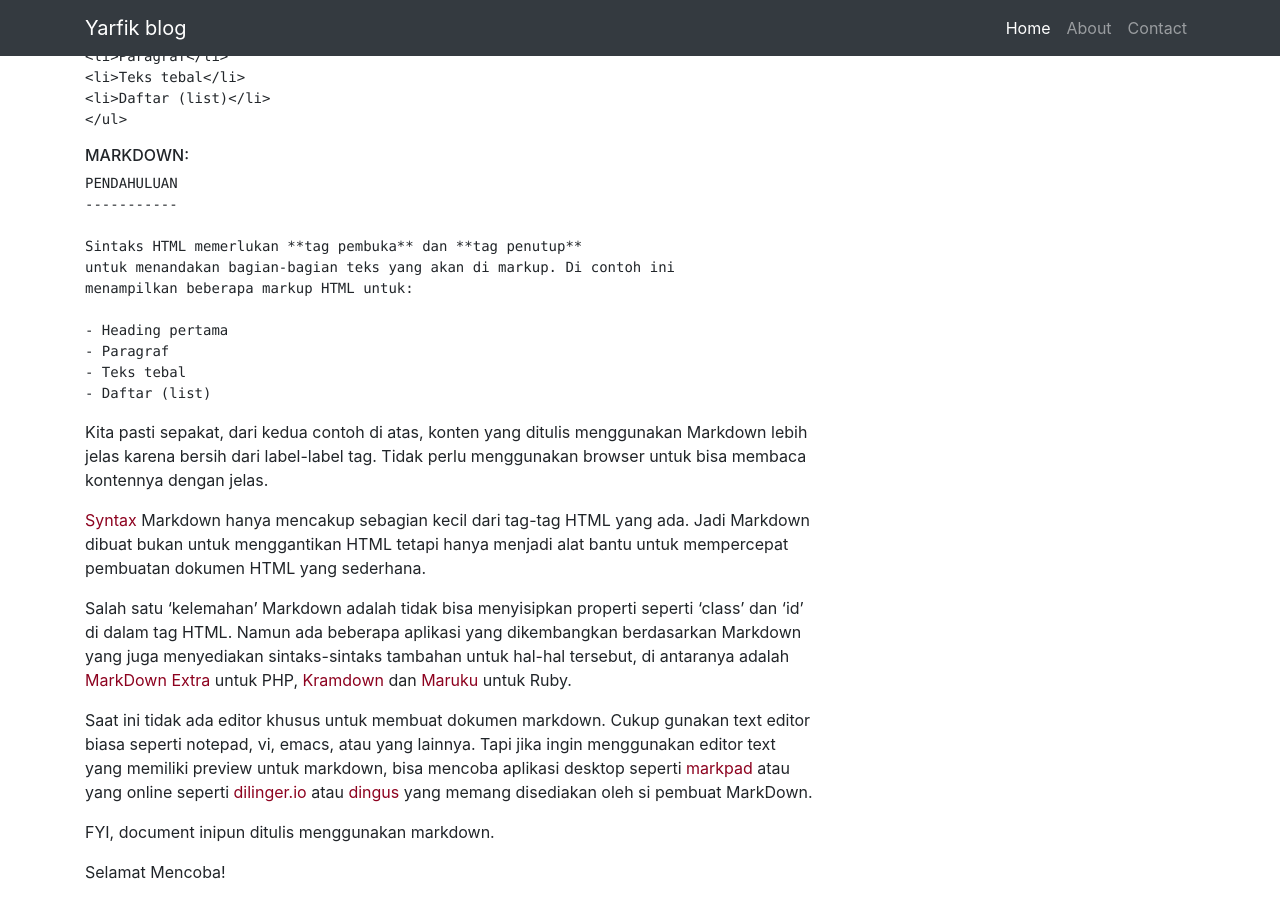
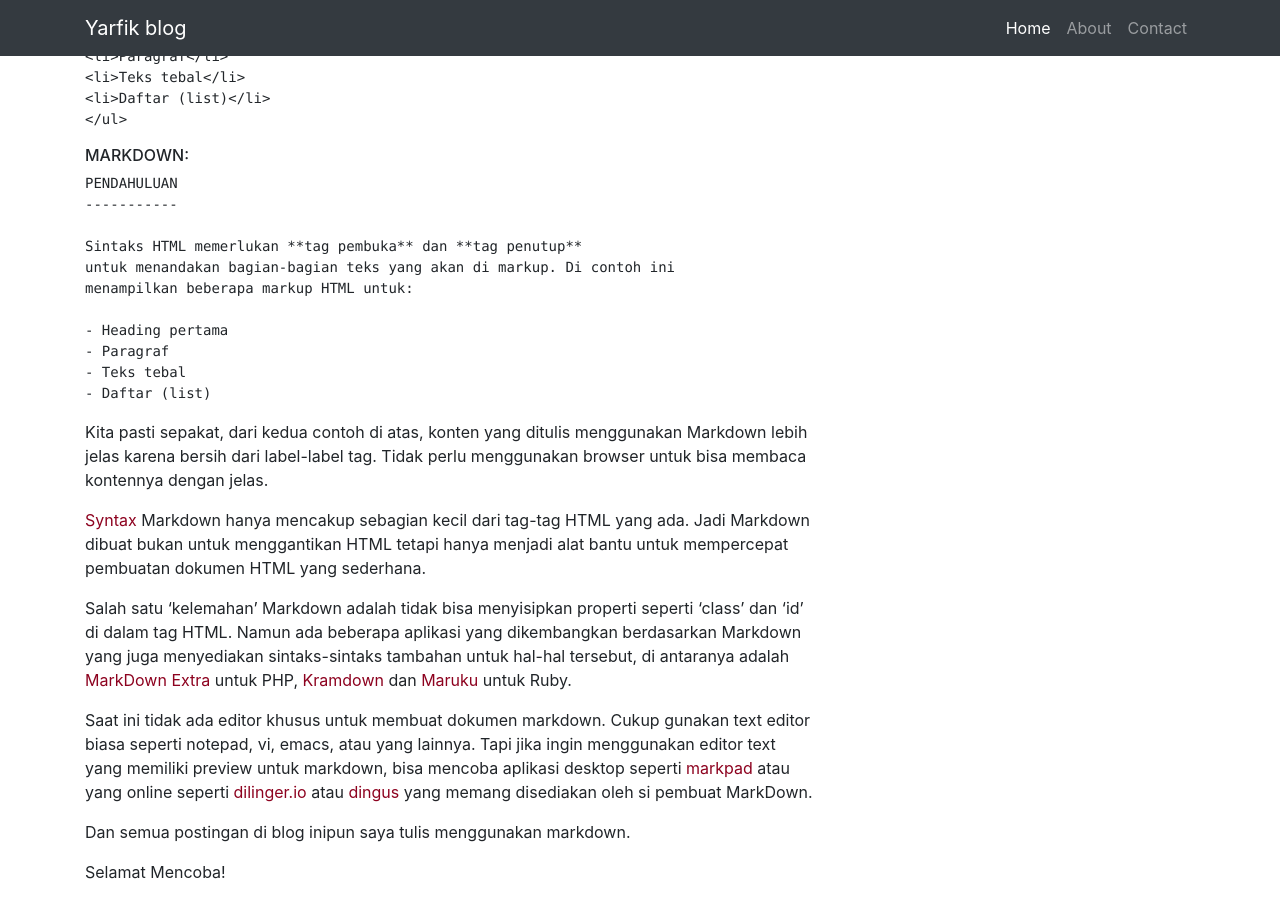
Before and after one commit to yarfik/yarfik.github.io, a Jekyll site: the page built from _posts/2014-04-07-Markdown.md, in a window 1280 px wide and 900 px high, scrolled down 1172 px. Built offline with Jekyll 4.4.1, drawn with Linux system fonts in a browser that asks for light colours.

Commit message:
edit markdown post

```diff
--- a/_posts/2014-04-07-Markdown.md
+++ b/_posts/2014-04-07-Markdown.md
@@ -65,7 +65,7 @@ Salah satu 'kelemahan' Markdown adalah tidak bisa menyisipkan properti seperti '
 
 Saat ini tidak ada editor khusus untuk membuat dokumen markdown. Cukup gunakan text editor biasa seperti notepad, vi, emacs, atau yang lainnya. Tapi jika ingin menggunakan editor text yang memiliki preview untuk markdown, bisa mencoba aplikasi desktop seperti [markpad] atau yang online seperti [dilinger.io] atau [dingus] yang memang disediakan oleh si pembuat MarkDown.
 
-FYI, document inipun ditulis menggunakan markdown.
+Dan semua postingan di blog inipun saya tulis menggunakan markdown.
 
 Selamat Mencoba!
 
```
